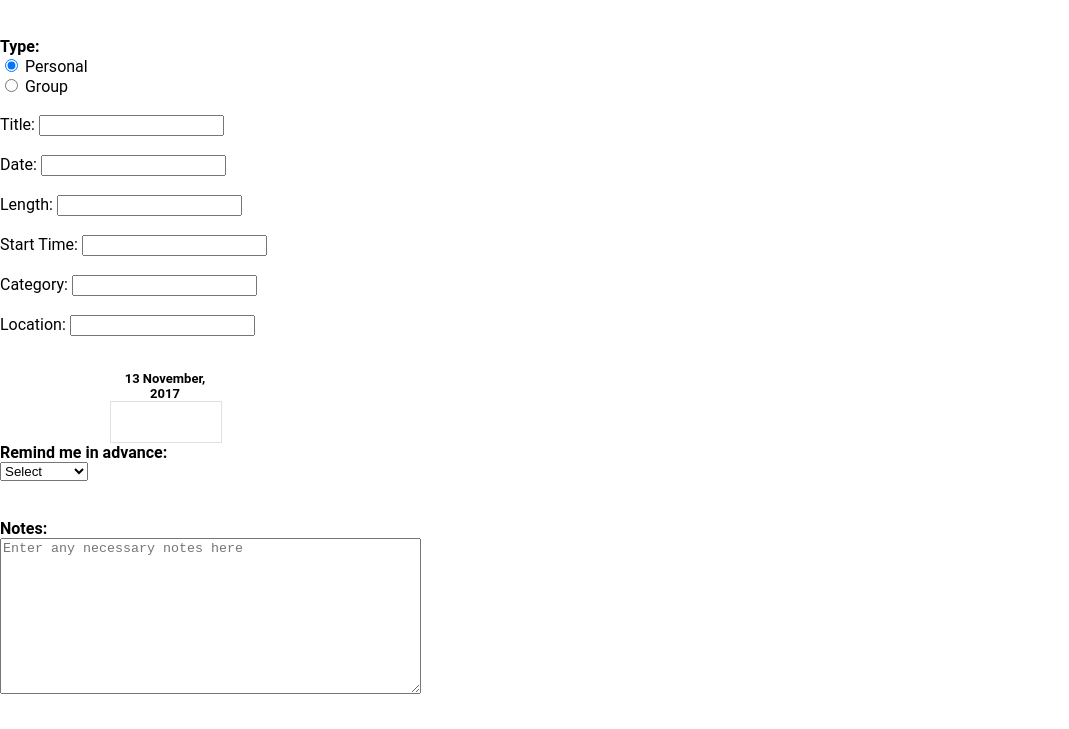
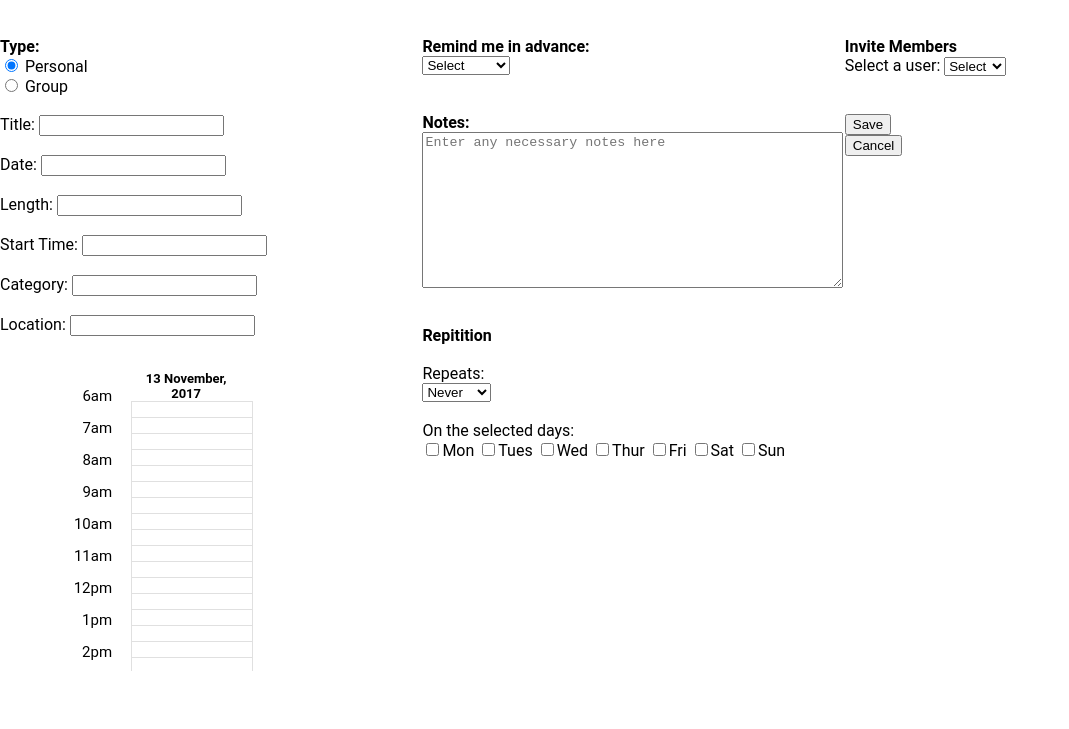
Before and after one commit to kennymkchan/calendar-redesign, a website: page addEdit.html in a window 1280 px wide. Shown: the part 41-770 px from the top of the page, without its empty margins (0-1069 px from the left). Drawn offline with nearby package versions, Linux system fonts and the light colour scheme.

Commit message:
Added new css file for addEdit html

```diff
--- a/addEdit.html
+++ b/addEdit.html
@@ -7,6 +7,7 @@
       content="Google Calendar Re-design for web platforms">
 
     <link rel="stylesheet" type="text/css" href="styles/index.css">
+    <link rel="stylesheet" type="text/css" href="styles/edit.css">
   </head>
 
   <body>
--- /dev/null
+++ b/styles/edit.css
@@ -0,0 +1,42 @@
+/* Add/Edit Page Structure */
+.left {
+  width:33%;
+  height: 100%;
+  float:left;
+}
+
+.middle {
+  width:33%;
+  height:100%;
+  float:left
+}
+
+.right {
+  width:33%;
+  height:100%;
+  float:left
+}
+
+.timeslot-cell-thin {
+  height: 30px;
+  width: 90px;
+  font-size: 15px;
+  border: 1px solid transparent;
+  text-align: right;
+}
+
+.calendar-cell-wide {
+  border: 1px solid #E0E0E0;
+  border-bottom: 0px;
+  height: 15px;
+  width: 120px;
+  cursor: pointer;
+}
+
+.calendar-container {
+  width: 90%;
+  margin: 0 auto;
+  height: 300px;
+  position: relative;
+  overflow-y: scroll;
+}
```
